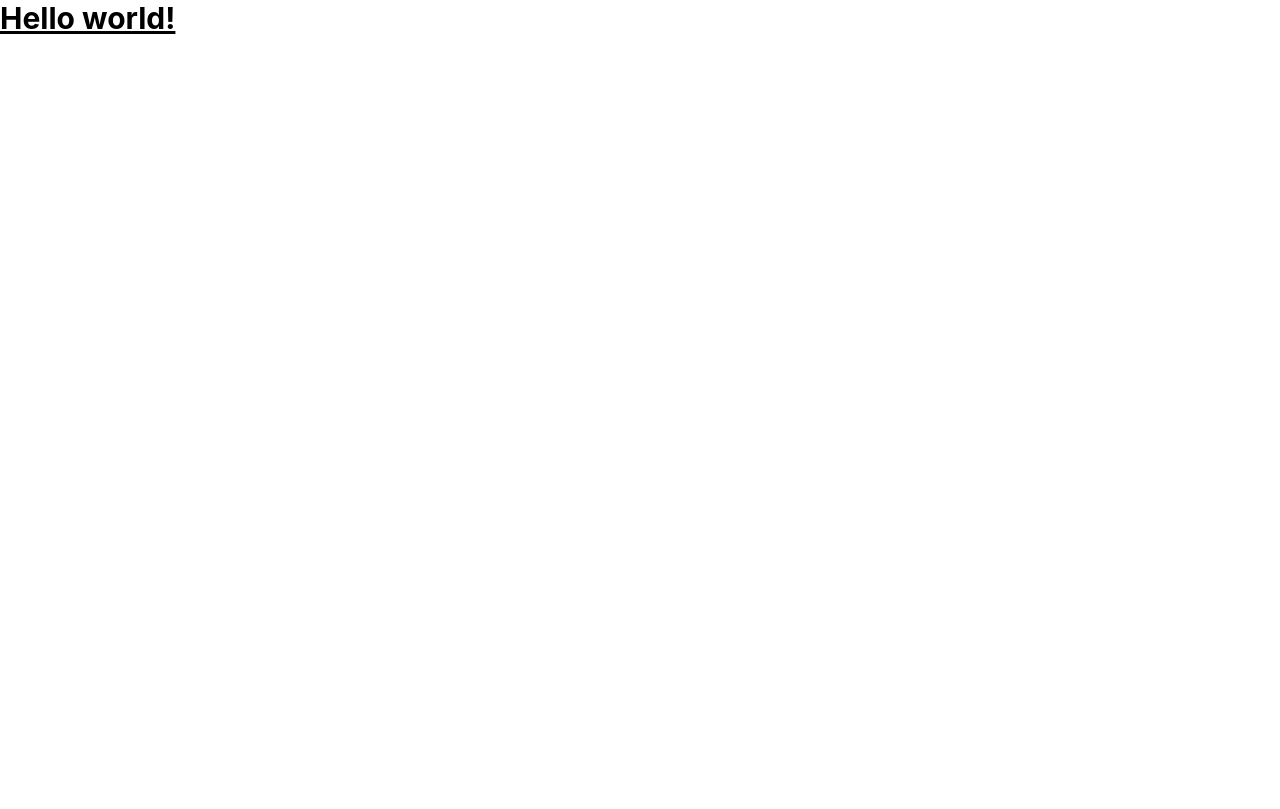
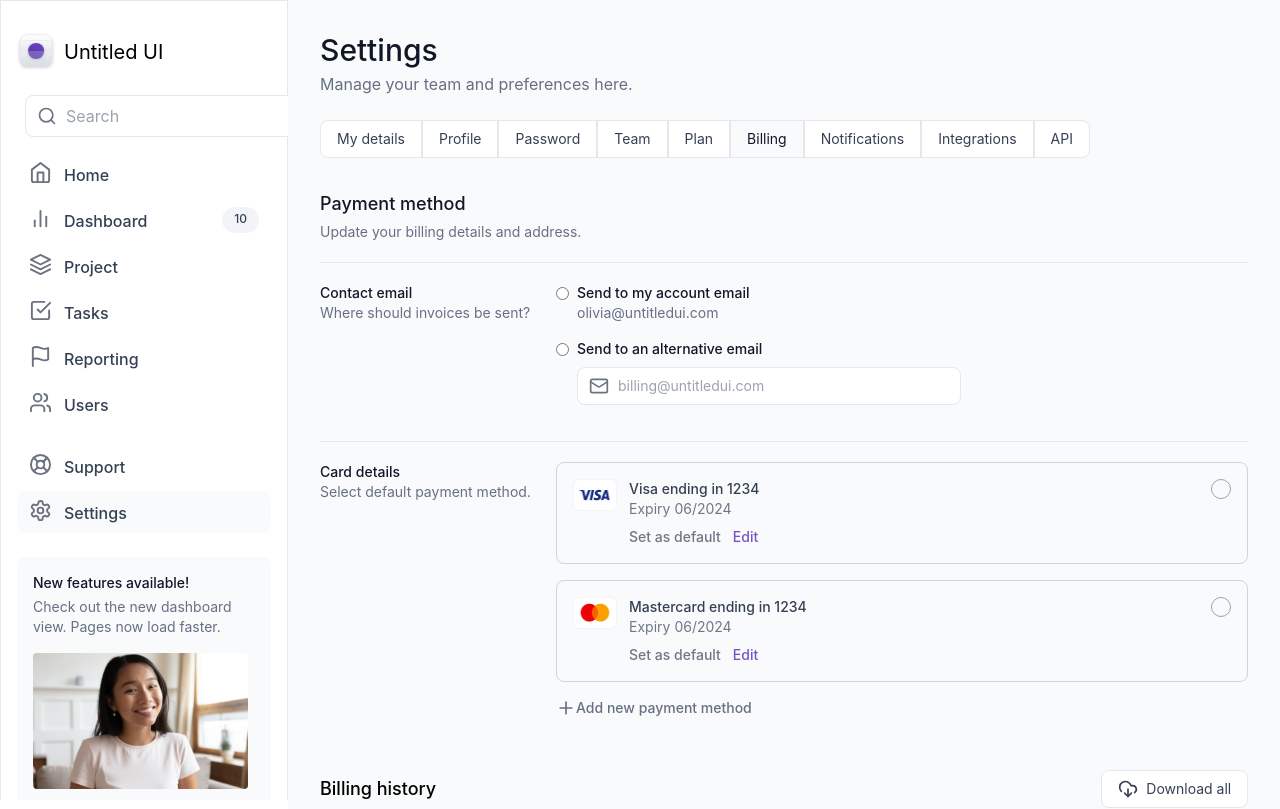
Before and after one commit to larrybabs/untitled-ui, a React (Create React App) app: page / in a window 1280 px wide. Shown: the top 809 px of the page. Built offline with nearby package versions, Linux system fonts and the light colour scheme.

Commit message:
dashboard settings page

```diff
--- a/src/App.js
+++ b/src/App.js
@@ -1,10 +1,9 @@
 import './App.css';
+import Settings from './pages/settings';
 
 function App() {
   return (
-    <h1 className="text-3xl font-bold underline">
-    Hello world!
-  </h1>
+      <Settings />
   );
 }
 
--- /dev/null
+++ b/src/pages/settings.jsx
@@ -0,0 +1,91 @@
+import React, { useState } from "react";
+import Sidenav from "../components/Sidenav";
+import RadioButtonGroup from "../components/RadioButton";
+import CardSelection from "../components/CardSelection";
+import BillingTable from "../components/BillingTable";
+
+const Settings = () => {
+  const [active, setActive] = useState("Billing");
+  const buttons = [
+    "My details",
+    "Profile",
+    "Password",
+    "Team",
+    "Plan",
+    "Billing",
+    "Notifications",
+    "Integrations",
+    "API",
+  ];
+
+  return (
+    <div className="flex">
+      <aside className="w-full sm:w-72  h-screen fixed z-10">
+        <Sidenav />
+      </aside>
+
+      <main className="bg-[#F9FAFB] mt-24 sm:mt-0 sm:ml-72 w-full h-full sm:p-8">
+        <div className="px-4 sm:px-0">
+        <h1 className="font-medium text-3xl text-dark">Settings</h1>
+        <p className="text-secondary mt-1">
+          Manage your team and preferences here.
+        </p>
+        </div>
+
+        <div className="flex mt-6 overflow-x-scroll ">
+          {buttons.map((button, idx) => (
+            <button
+              key={button}
+              className={`border py-2 px-4 text-sm ${
+                active === button
+                  ? "bg-[#F9FAFB] text-dark"
+                  : "bg-white text-primary"
+              }  ${idx === 0 ? "rounded-l-lg" : ""}
+              ${idx === buttons.length - 1 ? "rounded-r-lg" : ""}`}
+              onClick={() => setActive(button)}
+            >
+              {button}
+            </button>
+          ))}
+        </div>
+
+        <section className="my-8 px-4 sm:px-0">
+          <h3 className="font-medium text-lg text-dark">Payment method</h3>
+          <p className="text-secondary text-sm mb-5 mt-1">
+            Update your billing details and address.
+          </p>
+          <hr />
+          <div className="grid grid-cols-12 gap-4 text-sm py-5">
+            <div className="col-span-12 sm:col-span-3">
+              <p className="font-medium text-dark">Contact email</p>
+              <p className="text-secondary mb-5 ">
+                Where should invoices be sent?
+              </p>
+            </div>
+            <div className="col-span-12 sm:col-span-9">
+              <RadioButtonGroup />
+            </div>
+          </div>
+          <hr />
+          <div className="grid grid-cols-12 gap-4 text-sm py-5">
+            <div className="col-span-12 sm:col-span-3">
+              <p className="font-medium text-dark">Card details</p>
+              <p className="text-secondary mb-5 ">
+                Select default payment method.
+              </p>
+            </div>
+            <div className="col-span-12 sm:col-span-9">
+              <CardSelection />
+            </div>
+          </div>
+        </section>
+
+        <section className="px-4 sm:px-0">
+          <BillingTable />
+        </section>
+      </main>
+    </div>
+  );
+};
+
+export default Settings;
```
Also changed, not shown: src/assets/img/Logomark.svg (added).
